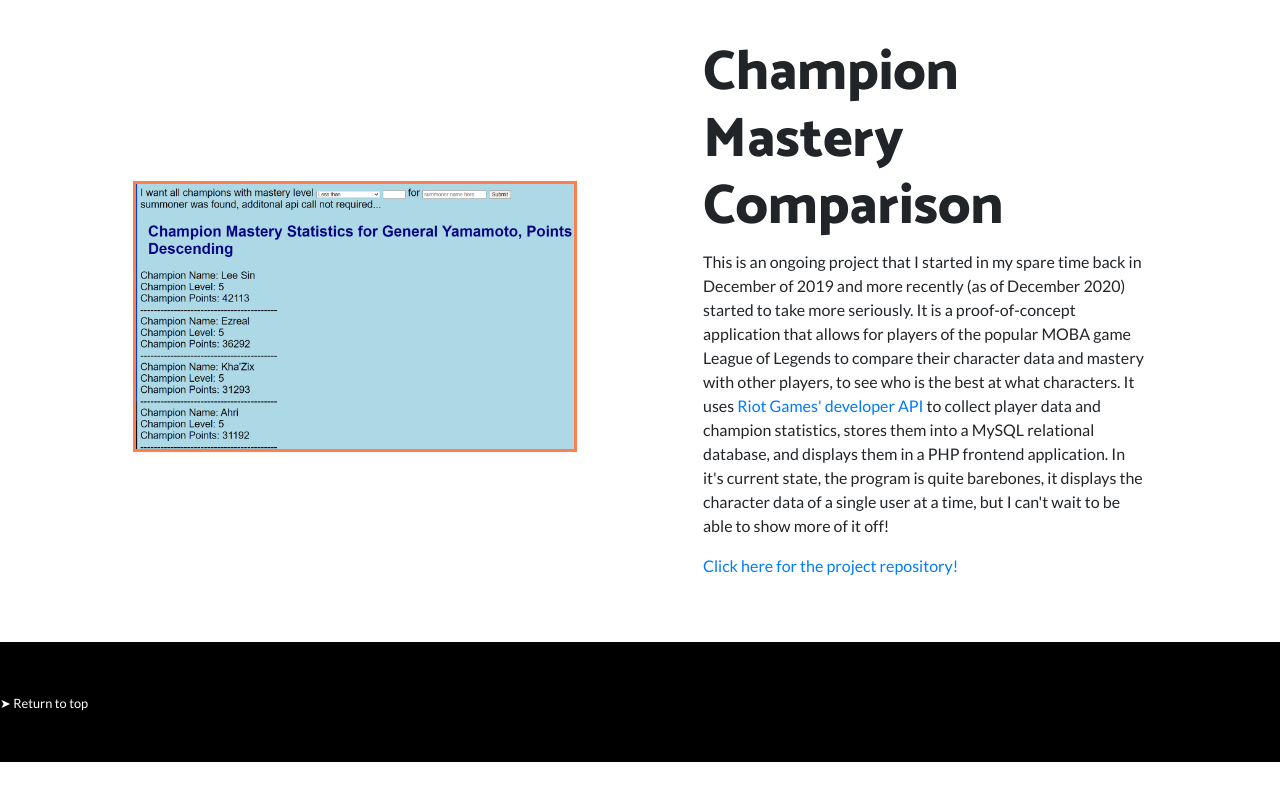
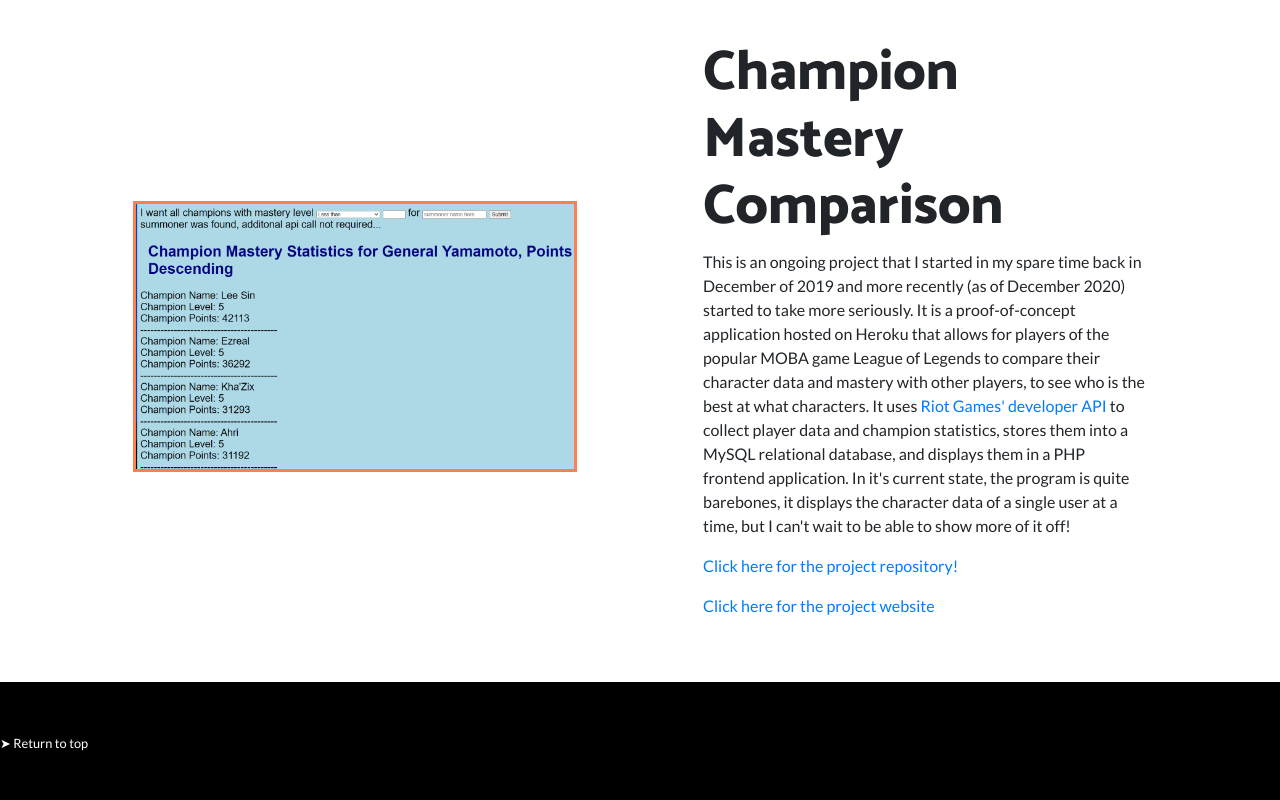
Before and after one commit to MichaelNicholas1/michaelnicholas1.github.io, a website: page index.html in a window 1280 px wide. Shown: the part 2888-3688 px from the top of the page. Before the commit the page ends 3650 px from the top, so only its background shows below. Drawn offline with Linux system fonts and the light colour scheme.

Commit message:
added heroku link for champion mastery project

```diff
--- a/index.html
+++ b/index.html
@@ -108,8 +108,9 @@
         <div class="col-lg-6 order-lg-1">
           <div class="p-5">
               <h2 class="display-4">Champion Mastery Comparison</h2>
-              <p>This is an ongoing project that I started in my spare time back in December of 2019 and more recently (as of December 2020) started to take more seriously. It is a proof-of-concept application that allows for players of the popular MOBA game League of Legends to compare their character data and mastery with other players, to see who is the best at what characters. It uses <a href="https://developer.riotgames.com/">Riot Games' developer API</a> to collect player data and champion statistics, stores them into a MySQL relational database, and displays them in a PHP frontend application. In it's current state, the program is quite barebones, it displays the character data of a single user at a time, but I can't wait to be able to show more of it off! </p>
+              <p>This is an ongoing project that I started in my spare time back in December of 2019 and more recently (as of December 2020) started to take more seriously. It is a proof-of-concept application hosted on Heroku that allows for players of the popular MOBA game League of Legends to compare their character data and mastery with other players, to see who is the best at what characters. It uses <a href="https://developer.riotgames.com/">Riot Games' developer API</a> to collect player data and champion statistics, stores them into a MySQL relational database, and displays them in a PHP frontend application. In it's current state, the program is quite barebones, it displays the character data of a single user at a time, but I can't wait to be able to show more of it off! </p>
               <p><a href='https://github.com/MichaelNicholas1/championMasteryProject'> Click here for the project repository! </a></p>
+              <p><a href='https://league-champion-mastery.herokuapp.com/'> Click here for the project website </a></p>
 
           </div>
         </div>
```
